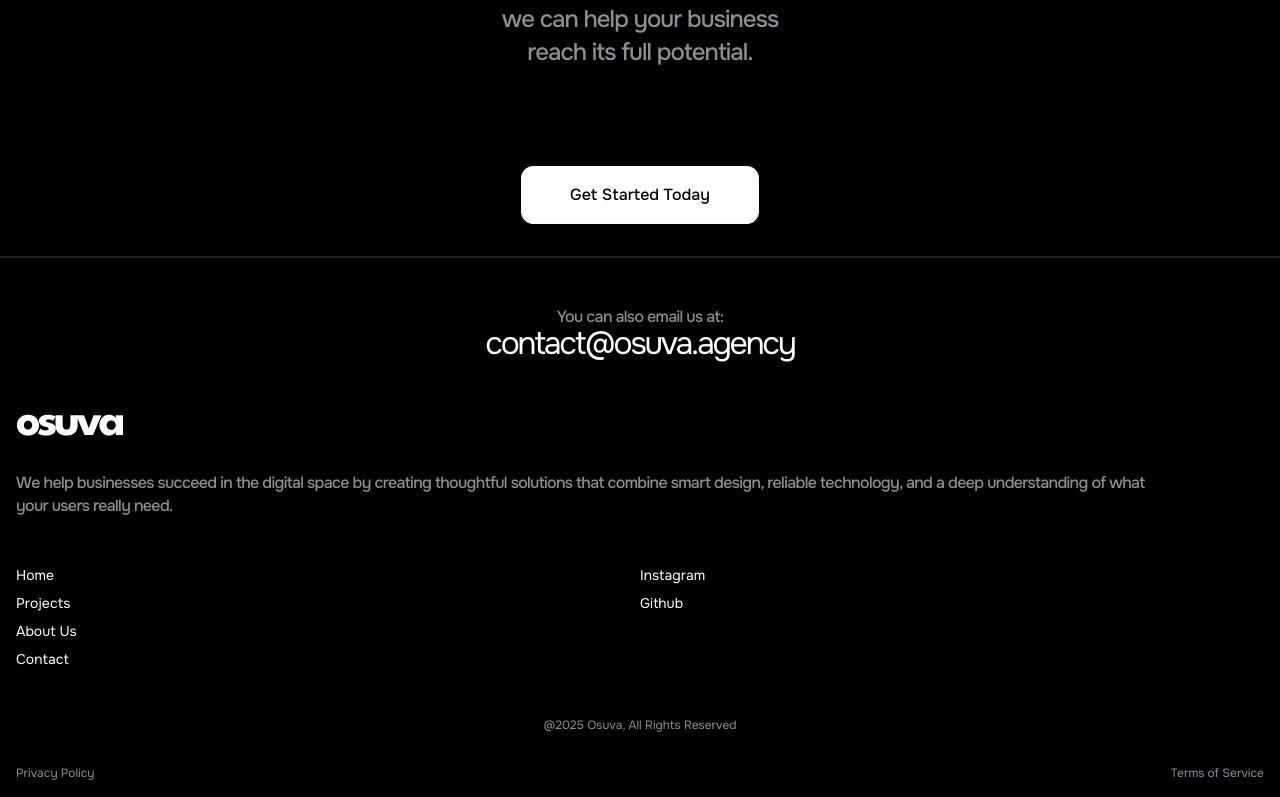
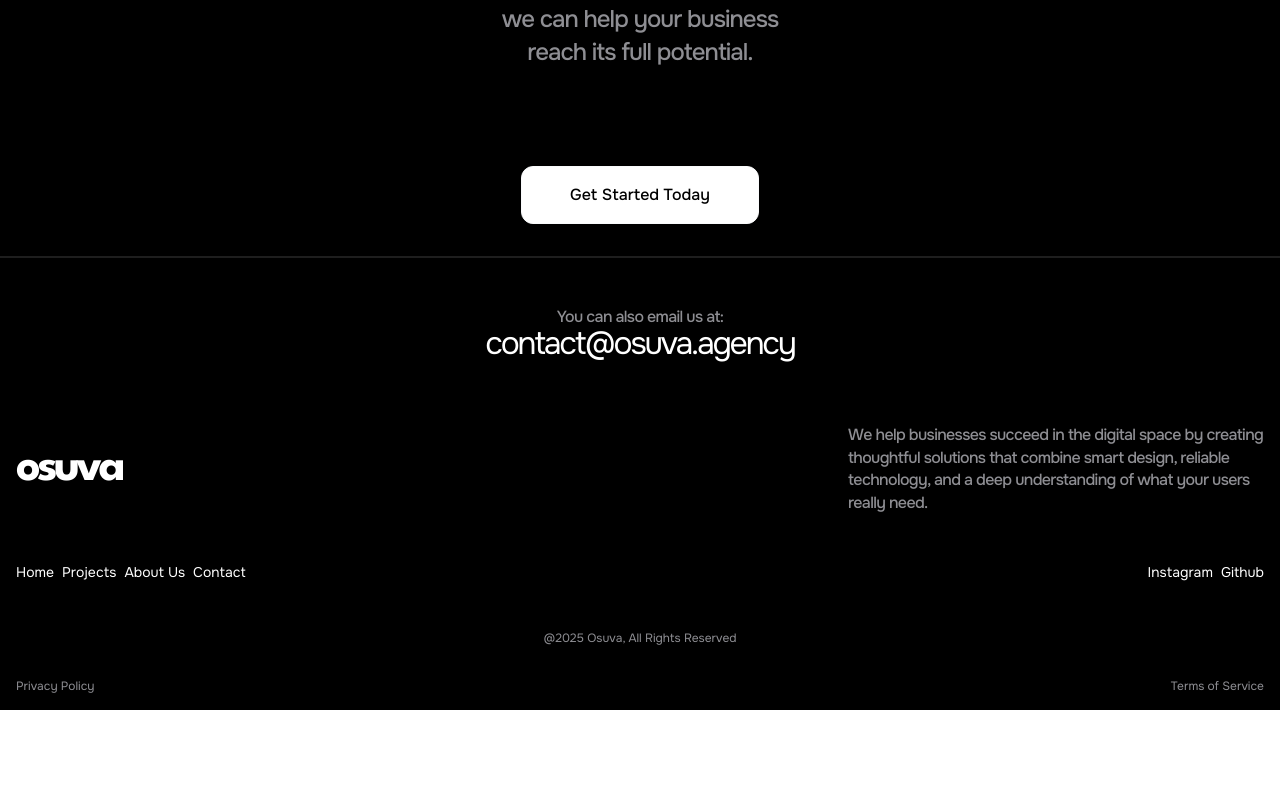
Before and after one commit to wkennedy8/osuva, a Next.js app: page / in a window 1280 px wide. Shown: the part 8503-9300 px from the top of the page. After the commit the page ends 9213 px from the top, so only its background shows below. Built offline with nearby package versions, Linux system fonts and the light colour scheme.

Commit message:
update footer responsiveness

```diff
--- a/app/components/Footer/index.js
+++ b/app/components/Footer/index.js
@@ -34,31 +34,33 @@ export const Footer = () => {
 					</h1>
 				</div>
 			</div>
-			<div className='mt-16 px-4'>
+			<div className='mt-16 px-4 lg:flex lg;px-12 lg:items-center lg:gap-2  lg:justify-between'>
+				<div className='lg:w-1/2'>
 					<h1
 						className={`${league_spartan.className} leading-0 text-white text-5xl font-bold tracking-[-0.08em]`}
 					>
 						osuva
 					</h1>
-				<div className='mt-12 w-11/12'>
+				</div>
+				<div className='mt-12 lg:mt-0 w-11/12 lg:w-1/3'>
 					<p className='text-md font-medium text-[#8E8E93] tracking-[-.04em] leading-[1.4em]'>
 						We help businesses succeed in the digital space by creating
 						thoughtful solutions that combine smart design, reliable technology,
 						and a deep understanding of what your users really need.
 					</p>
 				</div>
-				<div className='mt-12 flex justify-between'>
-					<ul className='flex flex-col gap-2 w-1/2'>
+			</div>
+			<div className='mt-12 flex justify-between px-4'>
+				<ul className='flex flex-col gap-2 w-1/2 lg:flex-row '>
 					<li className='text-white text-sm'>Home</li>
 					<li className='text-white text-sm'>Projects</li>
 					<li className='text-white text-sm'>About Us</li>
 					<li className='text-white text-sm'>Contact</li>
 				</ul>
-					<ul className='flex flex-col gap-2 w-1/2'>
+				<ul className='flex flex-col lg:flex-row  gap-2 lg:w-1/2 lg:justify-end '>
 					<li className='text-white text-sm'>Instagram</li>
 					<li className='text-white text-sm'>Github</li>
 				</ul>
-				</div>
 			</div>
 			<div className='mt-12'>
 				<p className='text-[#8E8E93] text-xs text-center'>
--- a/app/contact/ContactForm/index.js
+++ b/app/contact/ContactForm/index.js
@@ -43,6 +43,11 @@ export const ContactForm = () => {
 				});
 
 				console.log(response);
+				setForm({
+					name: '',
+					email: '',
+					message: ''
+				});
 			} catch (error) {
 				console.log('Error submitting form', error);
 			}
```
Lines whose indentation alone changed are shown as unchanged.
